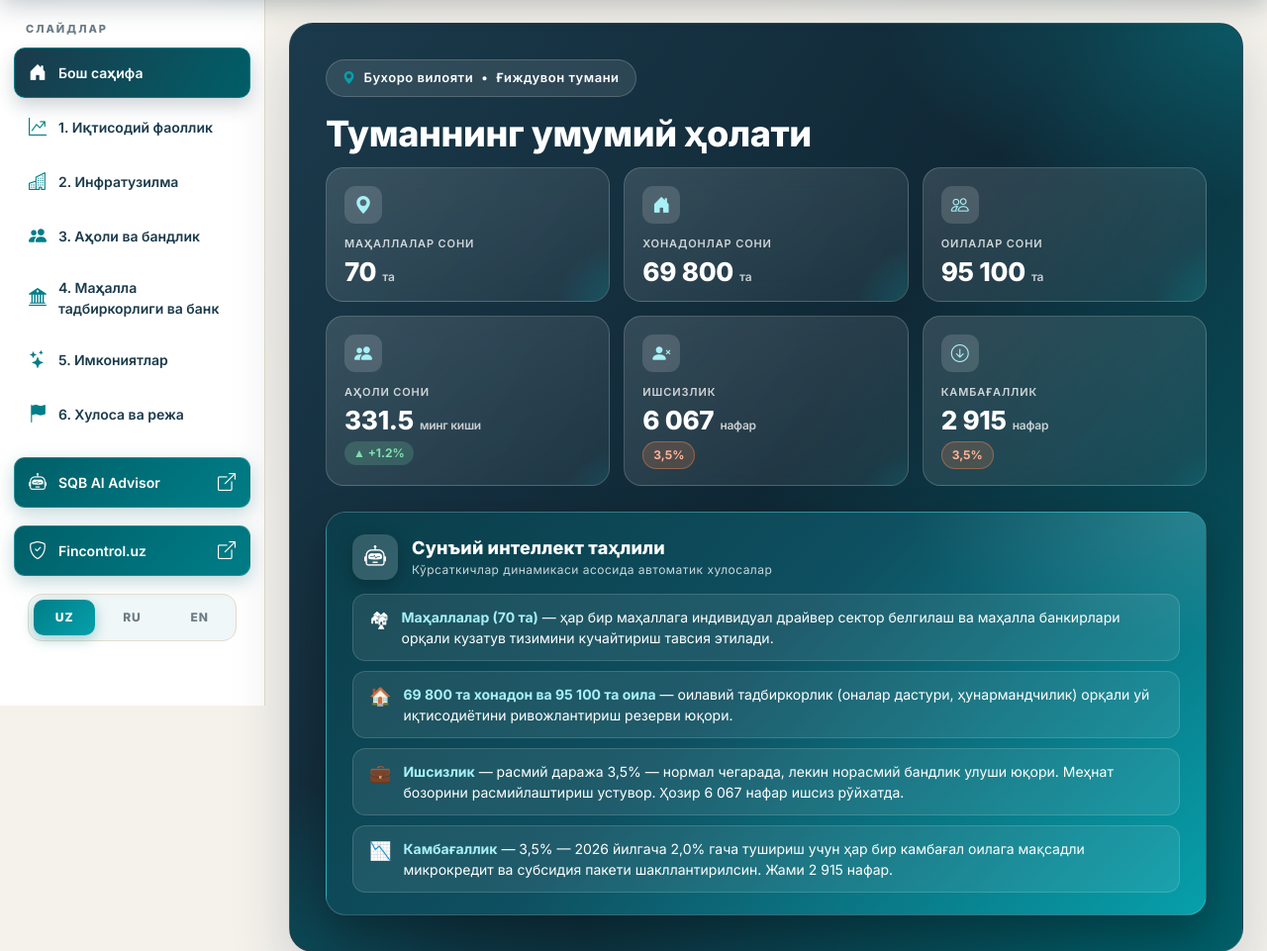
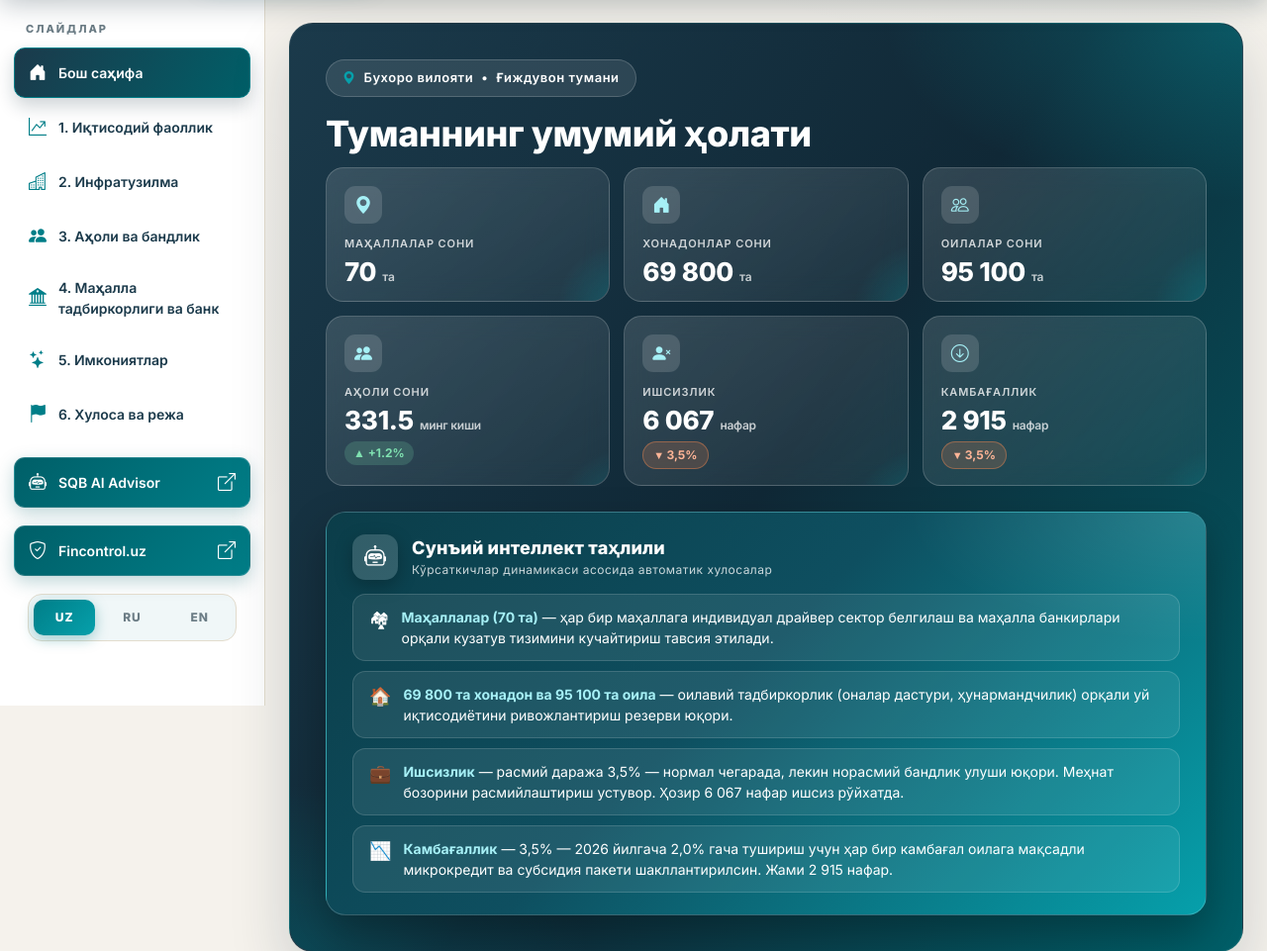
Before and after one commit to u-specter/sqb-buxoro-dashboard, a PHP site: page / in a window 1280 px wide. Shown: the part 92-1053 px from the top of the page at 99% size. Run offline with PHP 8.4, Linux system fonts and the light colour scheme.

Commit message:
KPI tile: add ▼ down arrow for ишсизлик/камбағаллик sub

```diff
--- a/assets/css/style.css
+++ b/assets/css/style.css
@@ -1400,3 +1400,5 @@ body{
 .lang-btn.active{background:linear-gradient(135deg,var(--accent),var(--accent-2));color:#fff;box-shadow:0 4px 14px rgba(0,126,136,.35)}
 
 .trend-year{font-size:13px;color:var(--muted);font-weight:600;margin-left:4px}
+
+.rk-arrow{font-size:11px;font-weight:900}
--- a/assets/js/app.js
+++ b/assets/js/app.js
@@ -1292,7 +1292,8 @@ function renderRegionKpis(data){
       valHtml = '<div class="rk-val">'+fmtNum(k.value)+
         (k.unit?' <span class="rk-unit">'+escapeHTML(k.unit)+'</span>':'')+'</div>';
       if(k.sub){
-        deltaHtml = '<div class="rk-sub'+(k.subClass?' '+k.subClass:'')+'">'+escapeHTML(k.sub)+'</div>';
+        const arrow = def.pctCount ? '<span class="rk-arrow">▼ </span>' : '';
+        deltaHtml = '<div class="rk-sub'+(k.subClass?' '+k.subClass:'')+'">'+arrow+escapeHTML(k.sub)+'</div>';
       } else if(k.delta && !def.pctCount){
         const arrow = k.deltaDir==='up'?'▲':(k.deltaDir==='down'?'▼':'▬');
         deltaHtml = '<div class="rk-delta '+k.deltaDir+'">'+arrow+' '+escapeHTML(k.delta)+'</div>';
```
